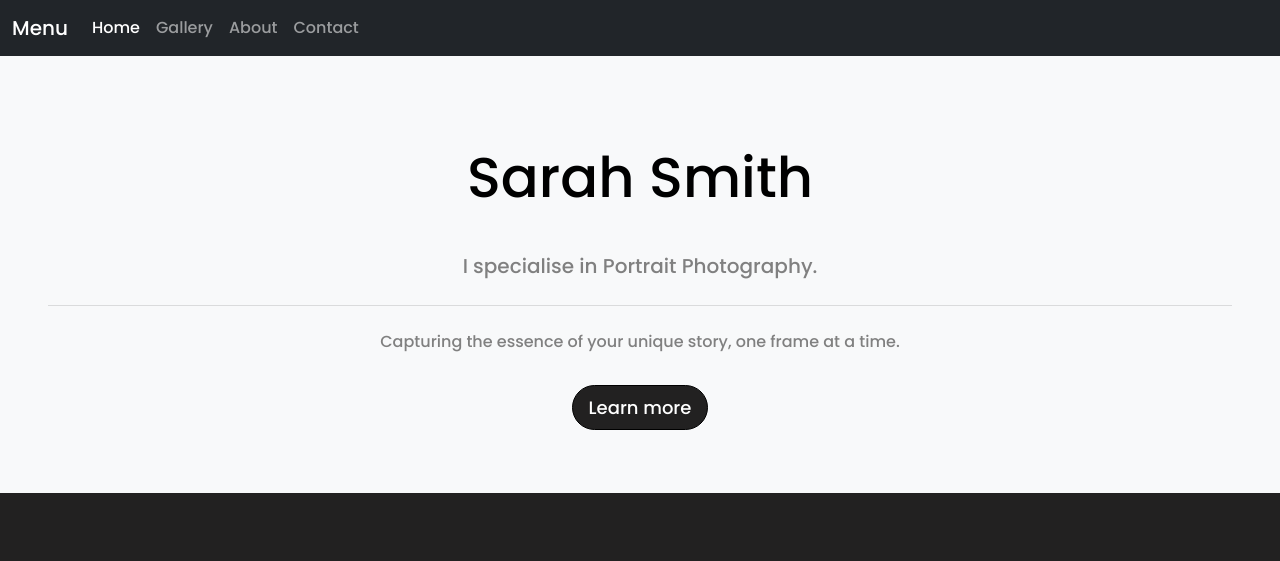
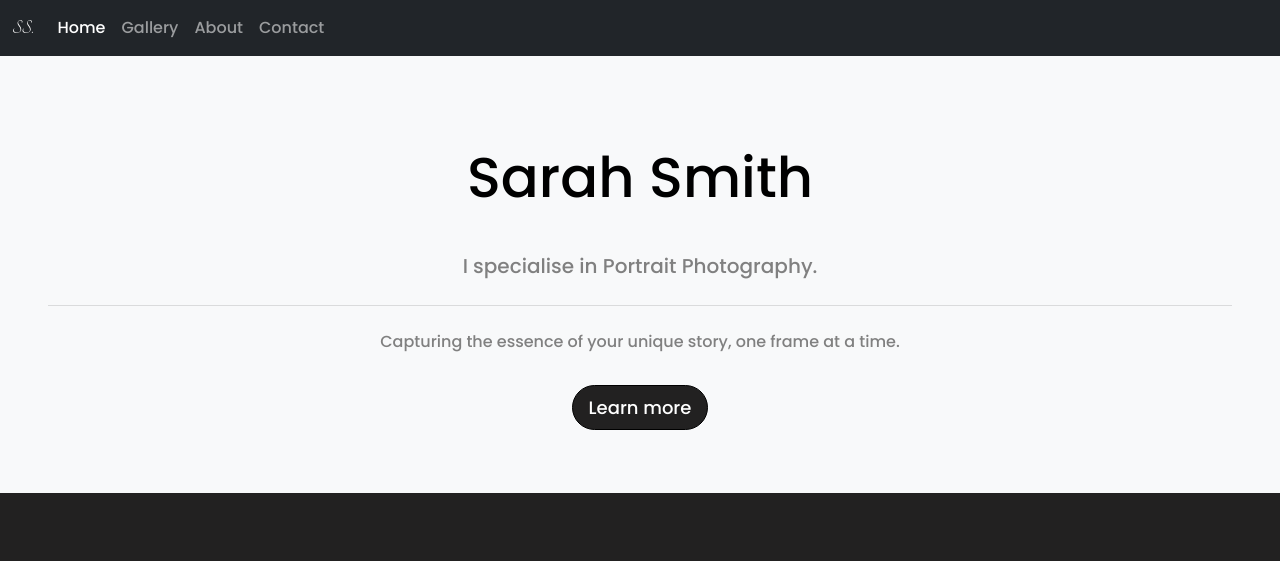
Before and after one commit to Glory-mmachi/Photography-portfolio, a plain HTML site: page Homepage/index.html in a window 1280 px wide. Shown: the top 561 px of the page. Drawn offline with nearby package versions, Linux system fonts and the light colour scheme.

Commit message:
review-2

```diff
--- a/Homepage/index.html
+++ b/Homepage/index.html
@@ -13,7 +13,7 @@
     <link rel="stylesheet" href="styles.css">
     <link rel="preconnect" href="https://fonts.googleapis.com">
 <link rel="preconnect" href="https://fonts.gstatic.com" crossorigin>
-<link href="https://fonts.googleapis.com/css2?family=Poppins:wght@500;600;700&display=swap" rel="stylesheet">
+<link href="https://fonts.googleapis.com/css2?family=Poppins:wght@500;600;700&family=Tangerine&display=swap" rel="stylesheet">
  <script
       src="https://cdn.jsdelivr.net/npm/bootstrap@5.0.2/dist/js/bootstrap.bundle.min.js"
       integrity="sha384-MrcW6ZMFYlzcLA8Nl+NtUVF0sA7MsXsP1UyJoMp4YLEuNSfAP+JcXn/tWtIaxVXM"
@@ -24,7 +24,7 @@
     <!-- Navigation Menu -->
     <nav class="navbar navbar-expand-lg navbar-dark bg-dark">
   <div class="container-fluid">
-    <a class="navbar-brand" href="#">Menu</a>
+    <a class="navbar-brand" href="#">SS.</a>
     <button class="navbar-toggler" type="button" data-bs-toggle="collapse" data-bs-target="#navbarNav" aria-controls="navbarNav" aria-expanded="false" aria-label="Toggle navigation">
       <span class="navbar-toggler-icon"></span>
     </button>
@@ -76,6 +76,9 @@
     <div class="carousel-item">
       <img src="https://images.pexels.com/photos/4297233/pexels-photo-4297233.jpeg?auto=compress&cs=tinysrgb&w=600" class="d-block w-100" alt="...">
     </div>
+     <div class="carousel-item">
+      <img src="https://images.pexels.com/photos/1671436/pexels-photo-1671436.jpeg?auto=compress&cs=tinysrgb&w=600" class="d-block w-100" alt="...">
+    </div>
   </div>
   <button class="carousel-control-prev" type="button" data-bs-target="#carouselExampleIndicators" data-bs-slide="prev">
     <span class="carousel-control-prev-icon" aria-hidden="true"></span>
--- a/Homepage/styles.css
+++ b/Homepage/styles.css
@@ -9,6 +9,10 @@ h1 {
     font-weight: bold;
     padding: 20px;
     margin: 20px;
+}
+
+.navbar-brand {
+  font-family: 'Tangerine', cursive;
 }
 
 .jumbotron {
@@ -40,6 +44,8 @@ h1 {
 .carousel-item img {
     max-width: 100%;
     height: 100%;
+    object-fit: cover;
+    object-position: center;
 }
 
 @keyframes shake {
```
